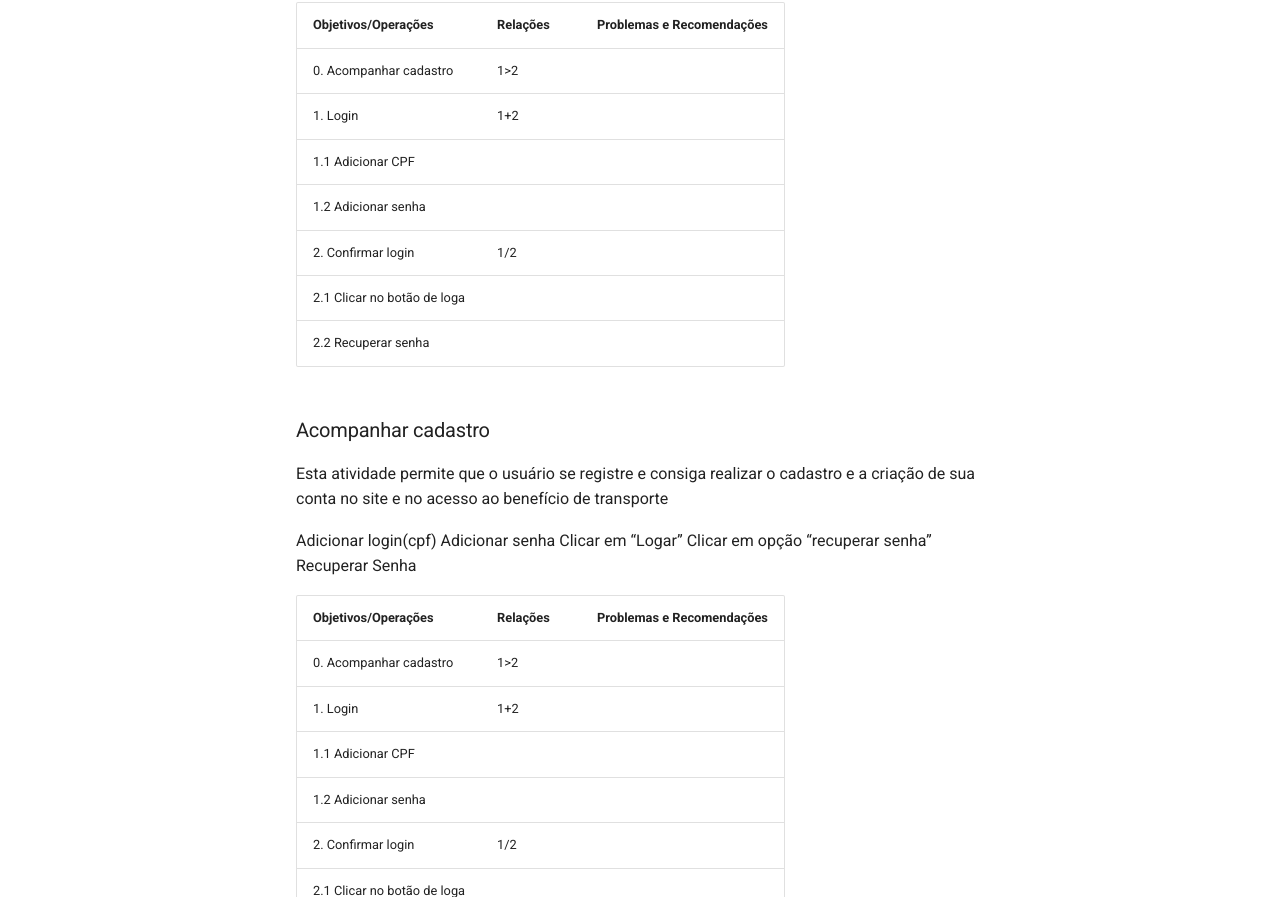
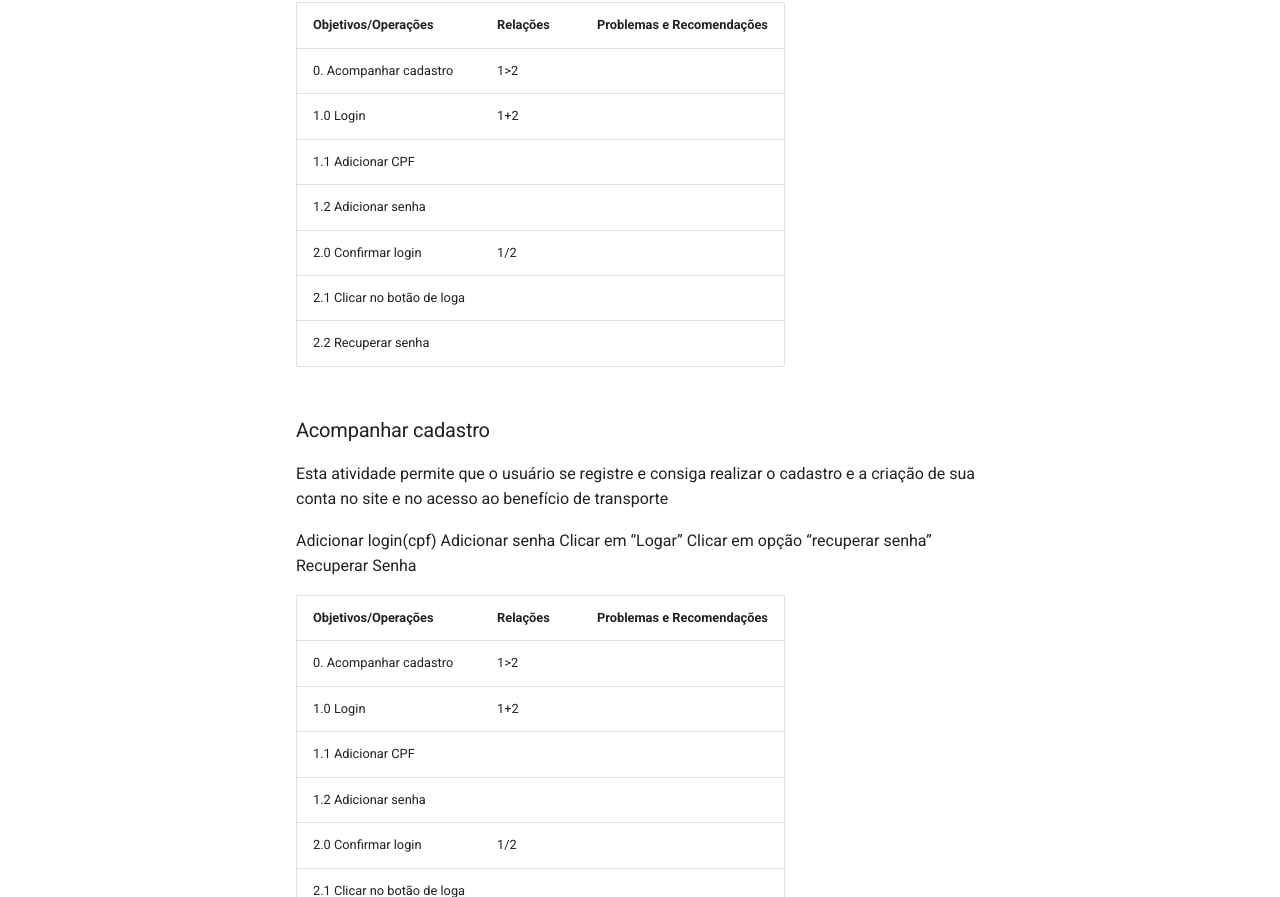
Before and after one commit to Interacao-Humano-Computador/2023.2--BRB-Mobilidade, an MkDocs documentation site: the page built from docs/analiseRequisitos/analise_tarefas/hta.md, in a window 1280 px wide and 1400 px high. Shown: the part 503-1400 px from the top of the window. Built offline with MkDocs 1.6.1 and Material for MkDocs 9.7.7, drawn with Linux system fonts in a browser that asks for light colours; some of the changed text lies outside the part shown.

```diff
--- a/docs/analiseRequisitos/analise_tarefas/hta.md
+++ b/docs/analiseRequisitos/analise_tarefas/hta.md
@@ -7,10 +7,10 @@
 | Objetivos/Operações | Relações| Problemas e Recomendações|
 | ------ | ------ | ------ |
 |0. Acompanhar cadastro| 1>2 | |
-|1. Login| 1+2 ||
+|1.0 Login| 1+2 ||
 |1.1 Adicionar CPF|     | |
 |1.2 Adicionar senha|     | |
-|2. Confirmar login|  1/2   | |
+|2.0 Confirmar login|  1/2   | |
 |2.1 Clicar no botão de loga|     | |
 |2.2 Recuperar senha|     | |
 
@@ -28,10 +28,10 @@
 | Objetivos/Operações | Relações| Problemas e Recomendações|
 | ------ | ------ | ------ |
 |0. Acompanhar cadastro| 1>2 | |
-|1. Login| 1+2 ||
+|1.0 Login| 1+2 ||
 |1.1 Adicionar CPF|     | |
 |1.2 Adicionar senha|     | |
-|2. Confirmar login|  1/2   | |
+|2.0 Confirmar login|  1/2   | |
 |2.1 Clicar no botão de loga|     | |
 |2.2 Recuperar senha|     | |
 
@@ -90,9 +90,9 @@
 | Objetivos/Operações | Relações| Problemas e Recomendações|
 | ------ | ------ | ------ |
 |0. Extensão de acesso| 1/2 ||
-|1. Acompanhar solicitações| 1>2 ||
+|1.0 Acompanhar solicitações| 1>2 ||
 |1.1 Navegar entre as páginas|  ||
-|2. Nova solicitação| 1>2 ||
+|2.0 Nova solicitação| 1>2 ||
 |2.1 Adicionar dados|1+2 ||
 |2.2 Clicar na checkbox para aceitar o termo|  ||
 |2.3 Selecionar motivo da solicitação|  ||
```
